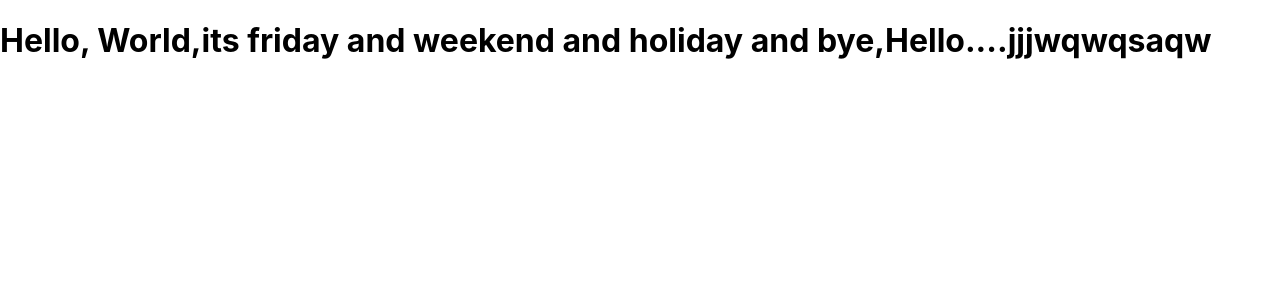
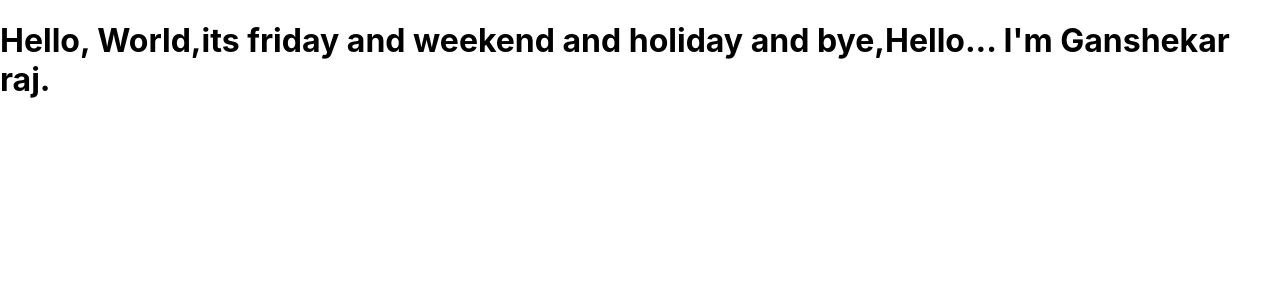
Before and after one commit to raajh/my-hello-react-app, a React (Create React App) app: page / in a window 1280 px wide. Shown: the top 300 px of the page. Built offline with nearby package versions, Linux system fonts and the light colour scheme.

Commit message:
msg added

```diff
--- a/src/App.js
+++ b/src/App.js
@@ -3,7 +3,8 @@ import React from 'react';
 function App() {
   return (
     <div>
-      <h1>Hello, World,its friday and weekend and holiday and bye,Hello....jjjwqwqsaqw
+      <h1>Hello, World,its friday and weekend and holiday and bye,Hello...
+        I'm Ganshekar raj.
 
       </h1>
     </div>
```
